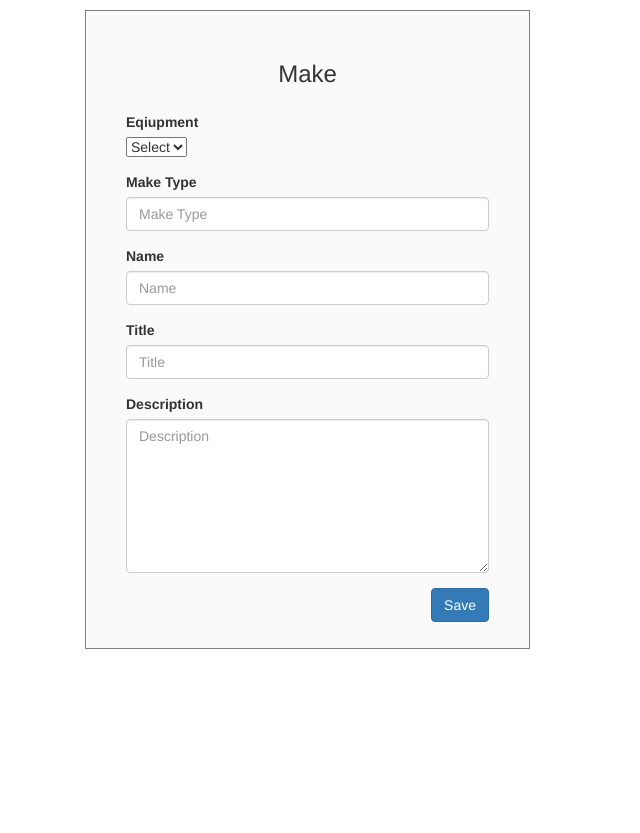
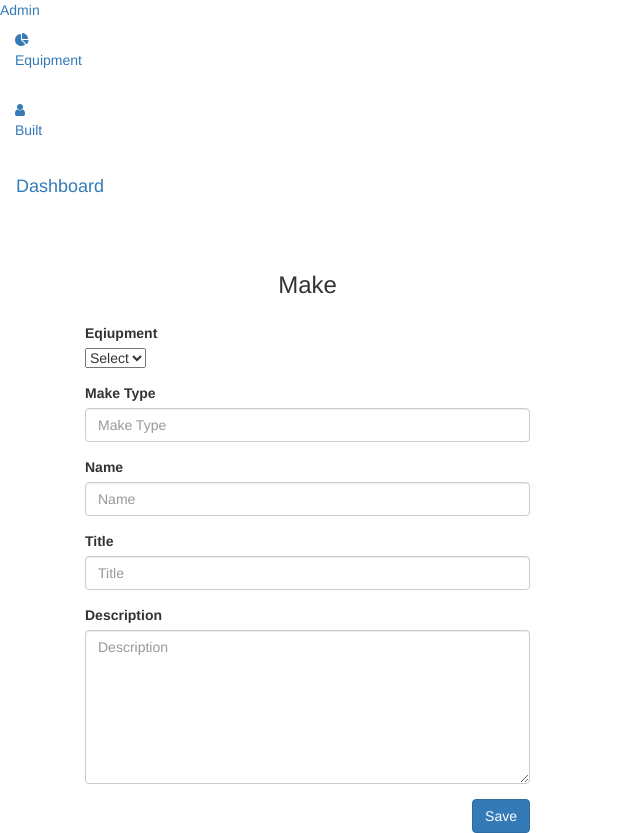
Before and after one commit to muzahidThoughtwin/partspoc, a Django app: template parts/app/make/templates/admin/make.html in a window 1280 px wide. Shown: the whole page, without its empty margins (0-640 px from the left). Before the commit the page ends 649 px from the top, so only its background shows below. Run offline with Django 3.2, Linux system fonts and the light colour scheme; the template is opened without the code that fills it, so the values that code supplies are empty; parts of the project's set-up code (start-up, migrations or seed data) failed here and were passed over; some libraries are stand-ins or nearby versions.

Commit message:
Created templates for make built and equipment

```diff
--- a/parts/app/built/urls.py
+++ b/parts/app/built/urls.py
@@ -4,8 +4,8 @@ from app.built import views
 app_name='built'
 
 urlpatterns = [
+	url(r'create/built$',views.BuiltTemplate.as_view()),
+	url(r'built/(?P<built_id>\d+)$',views.AddBuilt.as_view()),
 	url(r'built$',views.AddBuilt.as_view()),
-	url(r'built/(?P<built_id>\d+)$',views.AddBuilt.as_view()),
-	url(r'builttemplate$',views.BuiltTemplate.as_view()),
 
 ]
--- a/parts/app/equipment/urls.py
+++ b/parts/app/equipment/urls.py
@@ -3,8 +3,9 @@ from app.equipment import views
 app_name='equipment'
 
 urlpatterns = [
+	url(r'create/equipment$',views.EquipmentTemplate.as_view()),
 	url(r'^equipment/(?P<equipment_id>\d+)$',views.AddEquipment.as_view()),
 	url(r'equipment$',views.AddEquipment.as_view()),
-	url(r'equipmenttemplate$',views.EquipmentTemplate.as_view()),
+
 
 ]
--- a/parts/app/equipment/views.py
+++ b/parts/app/equipment/views.py
@@ -41,4 +41,4 @@ class AddEquipment(APIView):
 
 class EquipmentTemplate(TemplateView):
 	def get(self,request):
-		return render(request,'admin/equipment.html')
+		return render(request,'admin/add_equipment.html')
--- a/parts/app/make/templates/admin/make.html
+++ b/parts/app/make/templates/admin/make.html
@@ -1,75 +1,69 @@
 <!DOCTYPE html>
 <html>
 <head>
-    <title>Make</title>
-<!-- Latest compiled and minified CSS -->
-<link rel="stylesheet" href="https://maxcdn.bootstrapcdn.com/bootstrap/3.3.7/css/bootstrap.min.css">
+   <meta charset="utf-8" />
+      <link rel="apple-touch-icon" sizes="76x76" href="/static/img/apple-icon.png">
 
-<!-- jQuery library -->
-<script src="https://ajax.googleapis.com/ajax/libs/jquery/3.3.1/jquery.min.js"></script>
+      <meta http-equiv="X-UA-Compatible" content="IE=edge,chrome=1" />
+      <title>Dashboard</title>
+      <meta content='width=device-width, initial-scale=1.0, maximum-scale=1.0, user-scalable=0, shrink-to-fit=no' name='viewport' />
+      <link href="https://fonts.googleapis.com/css?family=Montserrat:400,700,200" rel="stylesheet" />
+      <link rel="stylesheet" href="https://maxcdn.bootstrapcdn.com/font-awesome/latest/css/font-awesome.min.css" />
+      <link rel="stylesheet" href="/static/css/screen.css" />
 
-<!-- Latest compiled JavaScript -->
-<script src="https://maxcdn.bootstrapcdn.com/bootstrap/3.3.7/js/bootstrap.min.js"></script><!-- Include the above in your HEAD tag -->
-<script type="text/javascript">
-   $(document).ready(function(event) {
-    $("#submit").click(function(){
-    var url = "http://127.0.0.1:8000/make";
-    $.ajax({
-        url: url,
-        type: "POST",
-        dataType: "json",
-        data : {
-            "equipment":$("#equipment").val(),
-            "make_type":$("#type").val(),
-            "name":$("#name").val(),
-            "title":$("#title").val(),
-            "description":$("#description").val(),
-            "is_last":$("#isLast").val(),
-            "parent":$("#parent").val(),
-        },
-        success: function(response) {
-            if (response) {
-                console.log(response);
-                if (response.data.responseCode == 201) {
-                    alert("Make details Feeded!");
-                    console.log("response 201 coming");
-                }
-                if (response.data.responseCode == 400) {
-                    console.log("Error details")
-                    alert("Error in creating Make")
-                }
-
-            }
-        },
-        error: function(err) {
-            return false;
-        }
-    });
-    });
-});
-</script>
-<style type="text/css">
-
-.red{
-    color:red;
-    }
-.form-area
-{
-    background-color: #FAFAFA;
-    padding: 10px 40px 60px;
-    margin: 10px 0px 60px;
-    border: 1px solid GREY;
-    }
-
-</style>
-<script type="text/javascript">
-
-
-</script>
+      <!-- CSS Files -->
+      <link rel="stylesheet" href="https://maxcdn.bootstrapcdn.com/bootstrap/3.3.7/css/bootstrap.min.css">
+      <link href="/static/css/light-bootstrap-dashboard.css" rel="stylesheet" />
+      <!-- CSS Just for demo purpose, don't include it in your project -->
+      <link href="/static/css/demo.css" rel="stylesheet" />
+      <link rel="stylesheet" href="/static/css/font-awesome.min.css">
+      <script src="https://ajax.googleapis.com/ajax/libs/jquery/3.3.1/jquery.min.js"></script>
+      <script src="https://maxcdn.bootstrapcdn.com/bootstrap/3.3.7/js/bootstrap.min.js" integrity="sha384-Tc5IQib027qvyjSMfHjOMaLkfuWVxZxUPnCJA7l2mCWNIpG9mGCD8wGNIcPD7Txa" crossorigin="anonymous"></script>
+      <!-- <script type="text/javascript" src="/static/customizedjs/cookies.js"></script> -->
 </head>
 <body>
 
-<div class="container">
+   <div class="wrapper">
+   <div class="sidebar" data-image="/static/img/sidebar-5.jpg">
+      <!--
+         Tip 1: You can change the color of the sidebar using: data-color="purple | blue | green | orange | red"
+
+         Tip 2: you can also add an image using data-image tag
+         -->
+      <div class="sidebar-wrapper">
+         <div class="logo">
+            <a href="#" class="simple-text">
+            Admin
+            </a>
+         </div>
+         <ul class="nav">
+            <li  class="nav-item active">
+               <a class="nav-link" href="/create/equipment">
+                  <i class="fa fa-pie-chart" aria-hidden="true"></i>
+                  <p>Equipment</p>
+               </a>
+            </li>
+            <li>
+               <a class="nav-link" href="/create/built">
+                  <i class="fa fa-user fa" aria-hidden="true"></i>
+                  <p>Built</p>
+               </a>
+            </li>
+         </ul>
+      </div>
+   </div>
+   <div class="main-panel">
+   <!-- fixed plugin  -->
+   <div class="fixed-plugin">
+   </div>
+   <!-- Navbar -->
+   <nav class="navbar navbar-expand-lg " color-on-scroll="500">
+      <div class=" container-fluid  ">
+         <a class="navbar-brand" href="#">Dashboard </a>
+      </div>
+   </nav>
+
+   <div class="container">
 <div class="col-md-5">
     <div class="form-area">
         <form role="form">
@@ -105,5 +99,9 @@
     </div>
 </div>
 </div>
+</footer>
+</div>
+</div>
 </body>
+<script src="/static/js/light-bootstrap-dashboard.js?v=2.0.1" type="text/javascript"></script>
 </html>
--- a/parts/app/make/urls.py
+++ b/parts/app/make/urls.py
@@ -3,8 +3,8 @@ from app.make import views
 app_name='make'
 
 urlpatterns = [
+	url(r'make$',views.MakeTemplate.as_view()),
+	url(r'make/(?P<make_id>\d+)$',views.AddMake.as_view()),
 	url(r'make$',views.AddMake.as_view()),
-	url(r'make/(?P<make_id>\d+)$',views.AddMake.as_view()),
-	url(r'maketemplate$',views.MakeTemplate.as_view()),
 
 ]
--- a/parts/app/users/urls.py
+++ b/parts/app/users/urls.py
@@ -5,4 +5,5 @@ app_name='users'
 urlpatterns = [
 	url(r'user$',views.User.as_view()),
 
+
 ]
--- a/parts/app/users/views.py
+++ b/parts/app/users/views.py
@@ -2,6 +2,7 @@ from django.shortcuts import render
 from rest_framework.views import APIView
 from rest_framework import status
 from rest_framework.response import Response
+from django.views.generic import TemplateView
 # Create your views here.
 class User(APIView):
 	def get(self,request):
```
Also changed, not shown: parts/app/built/templates/admin/built.html (+62 -64 lines), parts/app/equipment/templates/admin/equipment.html (deleted, +0 -99 lines).
